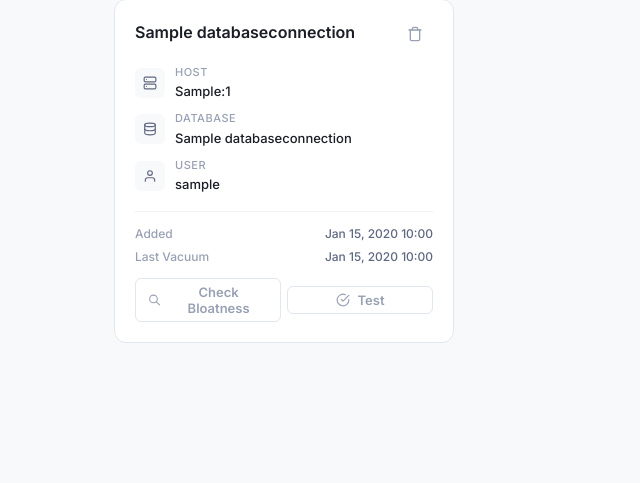
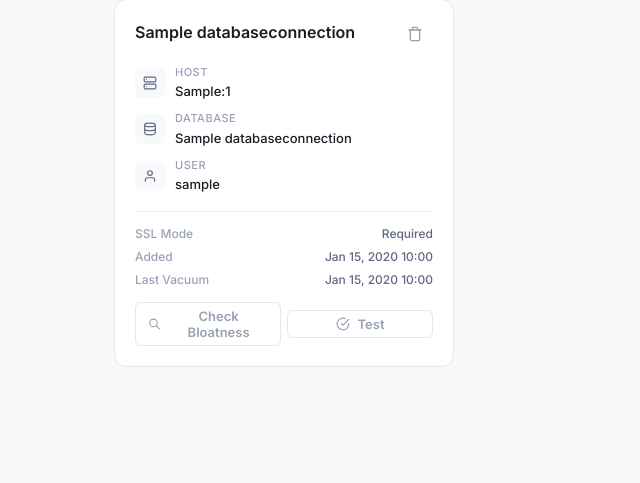
Before and after one commit to abyasa05/autovacuum, a Django app: page / in a window 1280 px wide. Shown: the part 140-623 px from the top of the page, without its empty margins (0-640 px from the left). Run offline with Django 5.2, Linux system fonts and the light colour scheme; a user stored in the database is signed in; tables that the repository leaves empty hold one stand-in row (values such as "Sample post"); some libraries are stand-ins or nearby versions.

Commit message:
feat: SSL mode field in database form
- Add ssl_mode field in DatabaseConnection with 3 choice: 'prefer', 'require', 'disable'
- Field default value is set to 'prefer'

```diff
--- a/connections/models.py
+++ b/connections/models.py
@@ -38,6 +38,13 @@ class EncryptedCharField(models.CharField):
             return get_fernet().encrypt(value.encode('utf-8')).decode('utf-8')
 
 
+SSL_MODE_CHOICES = [
+    ('require', 'Required'),
+    ('prefer', 'Preferred'),
+    ('disable', 'Disabled'),
+]
+
+
 class DatabaseConnection(models.Model):
     """Stores PostgreSQL database connection credentials."""
 
@@ -67,6 +74,12 @@ class DatabaseConnection(models.Model):
         blank=True,
         help_text='Database password (stored encrypted)'
     )
+    ssl_mode = models.CharField(
+        max_length=10,
+        choices=SSL_MODE_CHOICES,
+        default='prefer',
+        help_text='SSL connection mode'
+    )
     created_at = models.DateTimeField(auto_now_add=True)
     last_vacuum = models.DateTimeField(
         null=True,
--- a/connections/templates/connections/dashboard.html
+++ b/connections/templates/connections/dashboard.html
@@ -128,6 +128,14 @@
                         <label class="form-label" for="connPassword">Password</label>
                         <input class="form-input" type="password" id="connPassword" placeholder="Enter password">
                     </div>
+                    <div class="form-group">
+                        <label class="form-label" for="connSslMode">SSL Mode</label>
+                        <select class="form-input" id="connSslMode" required>
+                            <option value="prefer" selected>Preferred</option>
+                            <option value="require">Required</option>
+                            <option value="disable">Disabled</option>
+                        </select>
+                    </div>
 
                     <button type="button" class="btn btn-test" id="btnTestConnection" onclick="testConnection()">
                         <svg width="15" height="15" viewBox="0 0 24 24" fill="none" stroke="currentColor"
@@ -245,6 +253,13 @@
         let minTableSizeKB = localStorage.getItem('minTableSizeKB') ? parseInt(localStorage.getItem('minTableSizeKB')) : null;
         let currentBloatConnectionId = null;
 
+        // Mirrors Python's SSL_MODE_CHOICES
+        const SSL_MODE_LABELS = {
+            require: 'Required',
+            prefer: 'Preferred',
+            disable: 'Disabled'
+        };
+
         // Update threshold badge on load
         document.getElementById('thresholdBadge').textContent = deadTupleThreshold.toLocaleString();
         updateMinSizeBadge();
@@ -321,6 +336,10 @@
                 </div>
                 <div class="card-meta">
                     <div class="card-meta-row">
+                        <span class="card-meta-label">SSL Mode</span>
+                        <span class="card-meta-value">${SSL_MODE_LABELS[conn.ssl_mode] ?? conn.ssl_mode}</span>
+                    </div>
+                    <div class="card-meta-row">
                         <span class="card-meta-label">Added</span>
                         <span class="card-meta-value">${escapeHtml(conn.created_at)}</span>
                     </div>
@@ -376,6 +395,7 @@
                 dbname: document.getElementById('connDbname').value.trim(),
                 username: document.getElementById('connUsername').value.trim(),
                 password: document.getElementById('connPassword').value,
+                ssl_mode: document.getElementById('connSslMode').value,
             };
         }
 
--- a/connections/views.py
+++ b/connections/views.py
@@ -5,8 +5,10 @@ from django.shortcuts import render
 from django.views.decorators.csrf import ensure_csrf_cookie
 from django.views.decorators.http import require_http_methods
 from django.contrib.auth.decorators import login_required
-from .models import DatabaseConnection
+from .models import DatabaseConnection, SSL_MODE_CHOICES
 from .utils import _connect_database, _test_pg_connection
+
+VALID_SSL_MODES = {choice[0] for choice in SSL_MODE_CHOICES}
 
 
 @login_required
@@ -22,6 +24,7 @@ def dashboard_view(request):
             'port': conn.port,
             'dbname': conn.dbname,
             'username': conn.username,
+            'ssl_mode': conn.ssl_mode,
             'created_at': conn.created_at.strftime('%b %d, %Y %H:%M'),
             'last_vacuum': conn.last_vacuum.strftime('%b %d, %Y %H:%M') if conn.last_vacuum else None,
         }
@@ -46,6 +49,7 @@ def test_connection(request):
     dbname = data.get('dbname', '').strip()
     username = data.get('username', '').strip()
     password = data.get('password', '')
+    ssl_mode = data.get('ssl_mode', 'prefer')
 
     if not all([host, dbname, username]):
         return JsonResponse({
@@ -53,12 +57,15 @@ def test_connection(request):
             'message': 'Host, database name, and username are required.'
         }, status=400)
 
+    if ssl_mode not in VALID_SSL_MODES:
+        return JsonResponse({'success': False, 'message': 'Invalid SSL mode.'}, status=400)
+
     try:
         port = int(port)
     except (TypeError, ValueError):
         return JsonResponse({'success': False, 'message': 'Port must be a number.'}, status=400)
 
-    return _test_pg_connection(host, port, dbname, username, password)
+    return _test_pg_connection(host, port, dbname, username, password, ssl_mode)
 
 
 @login_required
@@ -78,7 +85,8 @@ def test_saved_connection(request, connection_id):
         db_conn.port,
         db_conn.dbname,
         db_conn.username,
-        db_conn.password
+        db_conn.password,
+        db_conn.ssl_mode,
     )
 
 
@@ -97,12 +105,16 @@ def add_connection(request):
     dbname = data.get('dbname', '').strip()
     username = data.get('username', '').strip()
     password = data.get('password', '')
+    ssl_mode = data.get('ssl_mode', 'prefer')
 
     if not all([name, host, dbname, username]):
         return JsonResponse({
             'success': False,
             'message': 'Name, host, database name, and username are required.'
         }, status=400)
+
+    if ssl_mode not in VALID_SSL_MODES:
+        return JsonResponse({'success': False, 'message': 'Invalid SSL mode.'}, status=400)
 
     try:
         port = int(port)
@@ -111,7 +123,7 @@ def add_connection(request):
 
     # Test the connection before saving
     try:
-        conn = _connect_database(host, port, dbname, username, password)
+        conn = _connect_database(host, port, dbname, username, password, ssl_mode)
         conn.close()
     except psycopg2.OperationalError as e:
         return JsonResponse({
@@ -132,6 +144,7 @@ def add_connection(request):
         dbname=dbname,
         username=username,
         password=password,
+        ssl_mode=ssl_mode,
     )
 
     return JsonResponse({
@@ -144,6 +157,7 @@ def add_connection(request):
             'port': db_conn.port,
             'dbname': db_conn.dbname,
             'username': db_conn.username,
+            'ssl_mode': db_conn.ssl_mode,
             'created_at': db_conn.created_at.strftime('%b %d, %Y %H:%M'),
             'last_vacuum': None,
         }
```
Also changed, not shown: connections/utils.py (+4 -4 lines), connections/migrations/0004_databaseconnection_ssl_mode.py (added).
